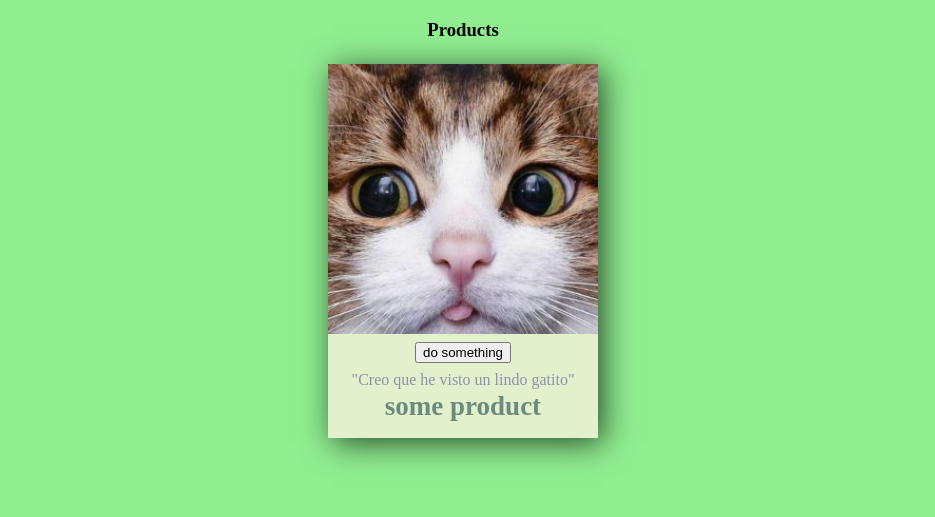
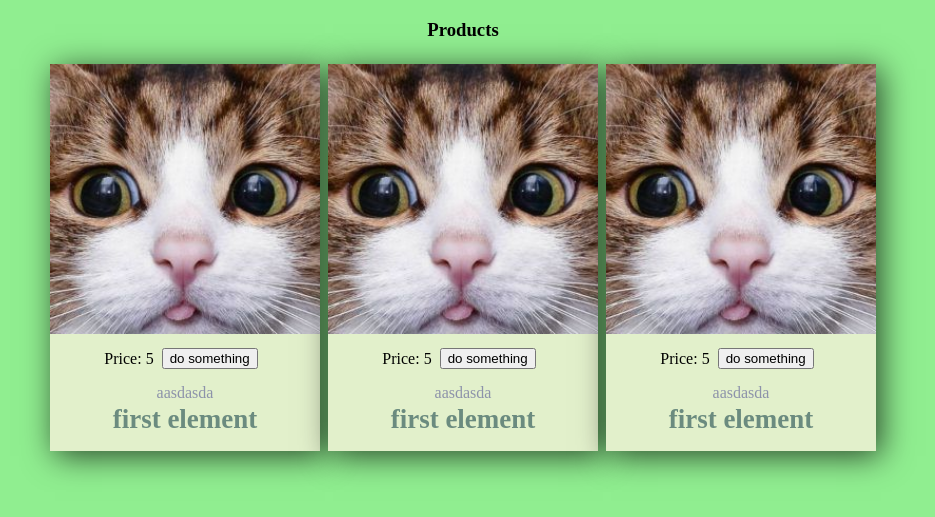
Before and after one commit to heru-nan/tiny.market, a website built with webpack: page public/template.html in a window 1280 px wide. Shown: the part 61-578 px from the top of the page, without its empty margins (177-1112 px from the left). Built offline with nearby package versions, Linux system fonts and the light colour scheme.

Commit message:
day 2 template html5

```diff
--- a/public/template.html
+++ b/public/template.html
@@ -9,12 +9,16 @@
     <h1>La Tiny Market</h1>
     <h3>Products</h3>
     <div id="products" class="container">
-        <div id="product" class="card">
-            <h4 class="title">some product</h4>
-            <p class="description">"Creo que he visto un lindo gatito"</p>
-            <button id="product_button" class="button">do something</button>
-            <img class="image" src="./public/kitty.1.jpg" />
-        </div>
+        <template>
+            <div id="product" class="card">
+                <h4 id="title" class="title">template</h4>
+                <p id="description"class="description">template</p>
+                <div>
+                    <p>Price: <span id="price">template</span></p><button id="button" class="button">template</button>
+                </div>
+                <img class="image" src="./public/kitty.1.jpg" />
+            </div>
+        </template>
     </div>
 </div>
 </body>
--- a/src/card.css
+++ b/src/card.css
@@ -1,4 +1,4 @@
-.card{
+.card {
   display: flex;
   flex-direction: column-reverse;
   align-items: center;
@@ -7,23 +7,29 @@
   box-shadow: 5px 5px 30px rgba(0, 0, 0, 0.7);
   margin: 4px;
 }
-.card .image{
+.card .image {
   width: inherit;
   object-fit: cover;
 }
 
-.card .title{
+.card .title {
   font-size: 27px;
   margin-top: 2px;
   color: #6b8b7f;
   margin-bottom: 16px;
 }
 
-.card .description{
+.card .description {
   color: #8d93aa;
   margin: 0px;
 }
 
-.card .button{
+button {
   margin: 8px;
 }
+
+.card div {
+  display: flex;
+  justify-content: center;
+  align-items: center;
+}
--- a/src/index.js
+++ b/src/index.js
@@ -1,33 +1,39 @@
 import "./styles.css";
 import "./card.css";
+import Products from './scripts/handle.products';
+
+const elements = [
+    {
+        title: "first element",
+        description: "aasdasda",
+        price: 5,
+        typePrice: "USD",
+    },
+    {
+        title: "first element",
+        description: "aasdasda",
+        price: 5,
+        typePrice: "USD",
+    },{
+        title: "first element",
+        description: "aasdasda",
+        price: 5,
+        typePrice: "USD",
+    }
+]
+
 
 import {cloneElement} from "./scripts/clone.product";
 
 const App = () => {
     const products = document.getElementById("products");
-    const product = document.getElementById("product");
-    const button = document.getElementById("product_button")
 
-    button.onclick = (e)=>{
-        const node = cloneElement(product);
-    }
+    const Market = new Products(elements);
 
-    const observer = new MutationObserver((mutationList, ovserver)=>{
-        mutationList.forEach((mutation) => {
-            switch(mutation.type){
-                case 'childList':
-                    let button = mutation.target.lastChild.querySelector("button");
-                    button.onclick = ()=>{
-                        const node = cloneElement(product);
-                    }
-                    break;
-                default:
-                    console.log(mutation.type);
-                    break;
-            }
-        })
-    })
-    observer.observe(products, {childList: true})
+    console.log(Products.count);
+
+
+    //observer.observe(products, {childList: true})
 
 }
 App();
--- /dev/null
+++ b/src/scripts/handle.products.js
@@ -0,0 +1,45 @@
+
+let _count = 0;
+
+export default class Products{
+    constructor(arr){
+        this.nodeProducts = document.getElementById("products");
+        this.buildFront(arr);
+
+    }
+
+    static get count(){
+        return _count;
+    }
+    buildFront(arr){
+        for(let i of arr){
+            this.addNode(i);
+        }
+    }
+
+    addNode(product){
+        const {title, description, price, typePrice} = product;
+
+        if('content' in document.createElement('template')){
+            let template = document.querySelector('template');
+
+            let clone = template.content.cloneNode(true);
+
+            let node_title = clone.querySelector("#title");
+            let node_description = clone.querySelector("#description");
+            let node_price = clone.querySelector("#price");
+            let node_button = clone.querySelector("#button");
+
+            node_title.textContent = title||"titulo";
+            node_description.textContent = description||"descriptcion";
+            node_price.textContent = price||"price";
+            node_button.textContent = "do something";
+
+            this.nodeProducts.appendChild(clone);
+
+            _count++;
+
+
+            }
+        }
+}
```
Also changed, not shown: src/data/data.js (added, +38 -0 lines). Lines whose indentation alone changed are shown as unchanged.
